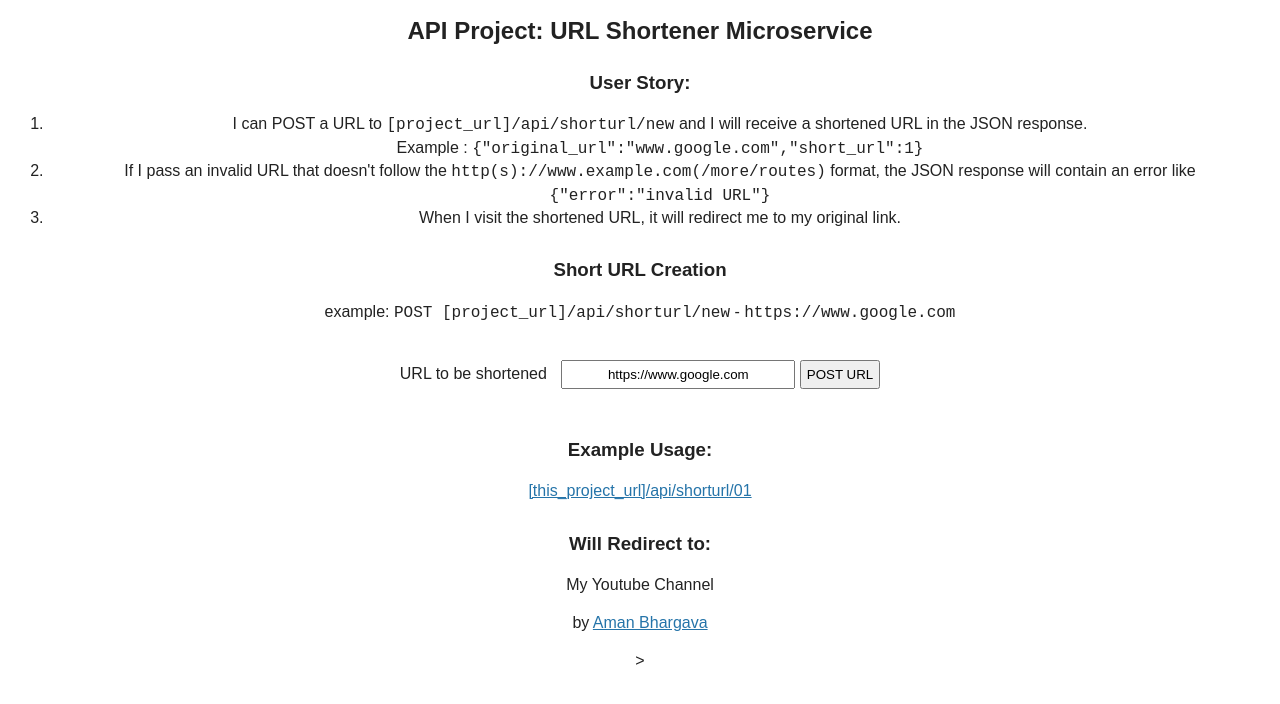
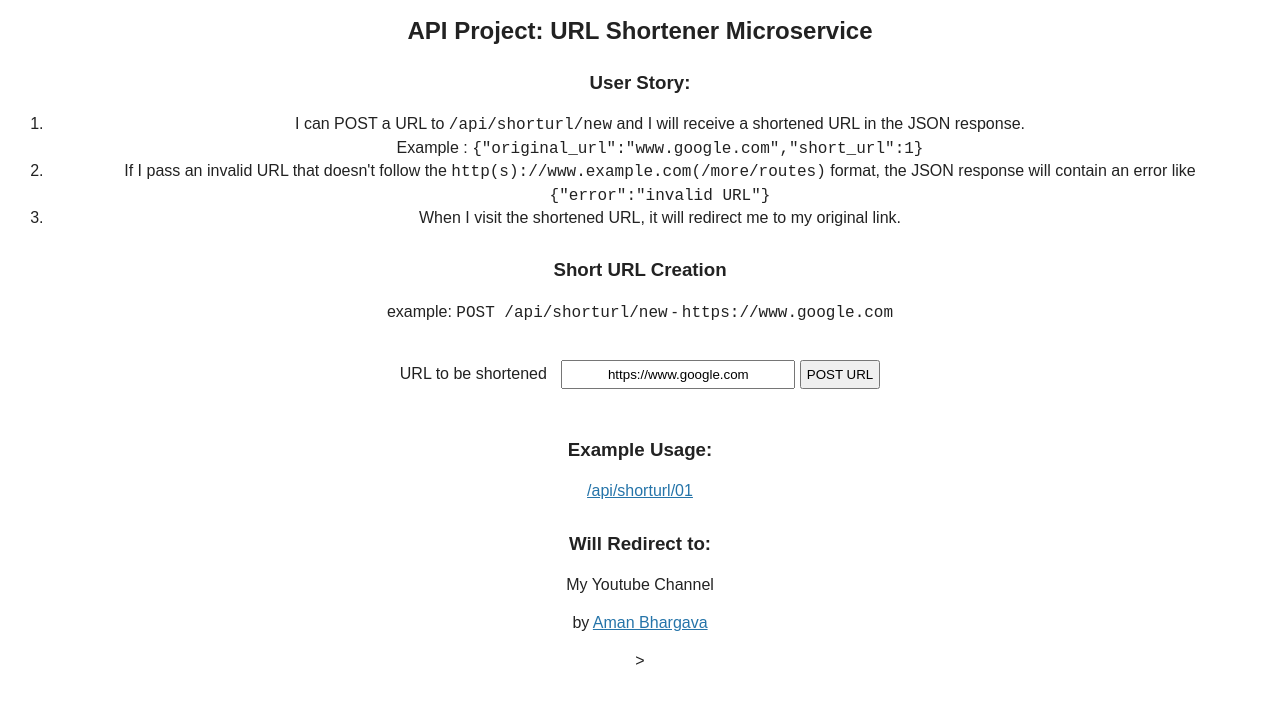
Before and after one commit to BhargavaCreates/url-shortner-nodeJS, a website: page views/index.html in a window 1280 px wide. Drawn offline with Linux system fonts and the light colour scheme.

Commit message:
Updated Url

```diff
--- a/views/index.html
+++ b/views/index.html
@@ -12,7 +12,7 @@
     <h3>User Story: </h3>
     <ol>
       <li>I can POST a URL to
-        <code>[project_url]/api/shorturl/new</code> and I will receive a shortened URL in the JSON response.
+        <code>/api/shorturl/new</code> and I will receive a shortened URL in the JSON response.
         <br>Example :
         <code>{"original_url":"www.google.com","short_url":1}</code>
       </li>
@@ -25,7 +25,7 @@
     <h3>Short URL Creation </h3>
     <p>
       example:
-      <code>POST [project_url]/api/shorturl/new</code> -
+      <code>POST /api/shorturl/new</code> -
       <code>https://www.google.com</code>
     </p>
     <form action="api/shorturl/new" method="POST">
@@ -35,7 +35,7 @@
     </form>
     <h3>Example Usage:</h3>
     <a href="/api/shorturl/01">
-      [this_project_url]/api/shorturl/01
+      /api/shorturl/01
     </a>
 
     <h3>Will Redirect to:</h3>
@@ -44,7 +44,7 @@
   <div class="footer">
     <p>
       by
-      <a href="#">Aman Bhargava</a>
+      <a href="https://www.youtube.com/channel/UCJlxSTSflbyYek7KXKTjSsw">Aman Bhargava</a>
     </p>
   </div>
 </body>>
```
